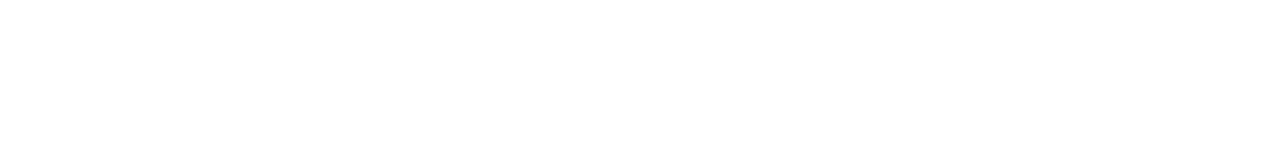
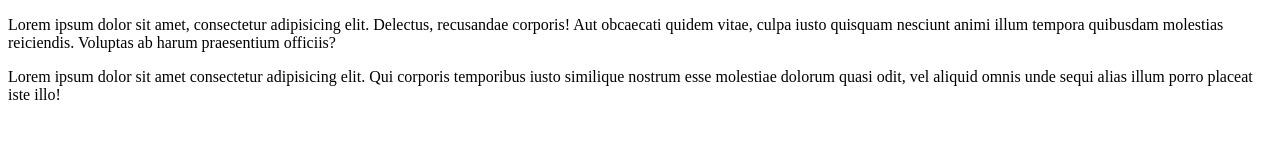
Before and after one commit to lmpalmera04/ProyectoCiclo3, a plain HTML site: page index.html in a window 1280 px wide. Drawn offline with Linux system fonts and the light colour scheme.

Commit message:
Commit UNo

```diff
--- a/index.html
+++ b/index.html
@@ -4,9 +4,14 @@
     <meta charset="UTF-8">
     <meta http-equiv="X-UA-Compatible" content="IE=edge">
     <meta name="viewport" content="width=device-width, initial-scale=1.0">
-    <title>Document</title>
+    <title>Ciclo 3</title>
 </head>
 <body>
-
+    <div class = "container">
+        <p>Lorem ipsum dolor sit amet, consectetur adipisicing elit. Delectus, recusandae corporis! Aut obcaecati quidem vitae, culpa iusto quisquam nesciunt animi illum tempora quibusdam molestias reiciendis. Voluptas ab harum praesentium officiis?</p>
+        <div>
+            Lorem ipsum dolor sit amet consectetur adipisicing elit. Qui corporis temporibus iusto similique nostrum esse molestiae dolorum quasi odit, vel aliquid omnis unde sequi alias illum porro placeat iste illo!
+        </div>
+    </div>
 </body>
 </html>
```
